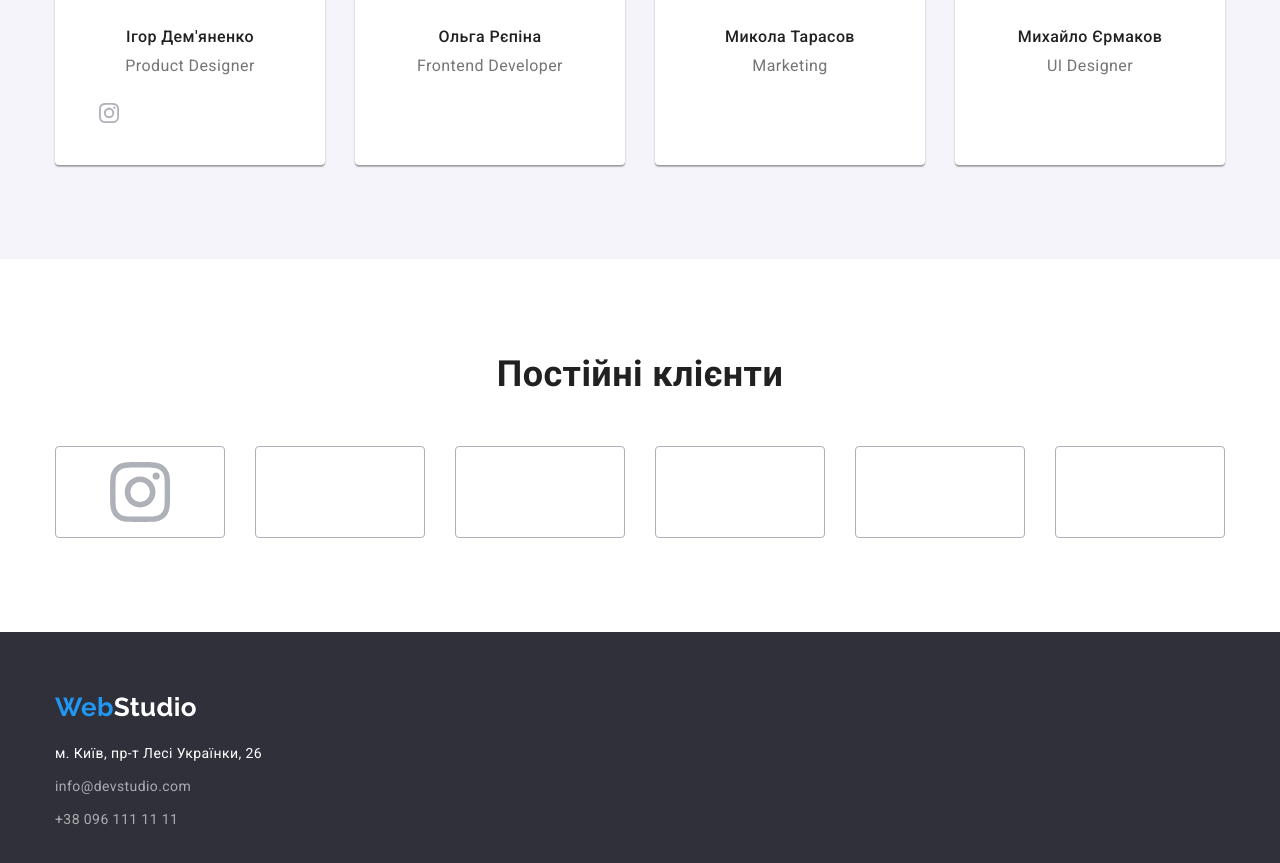
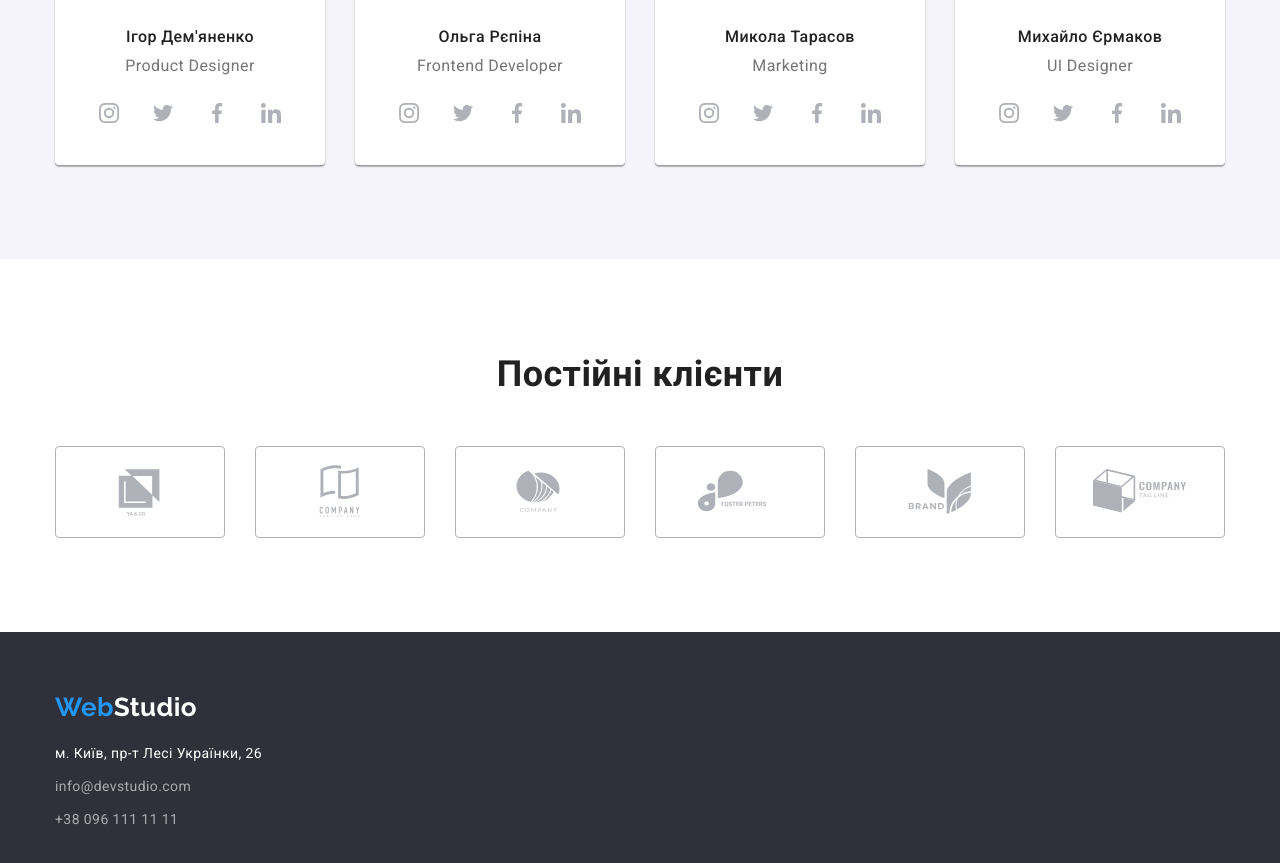
Before and after one commit to OlesyaLo/goit-markup-hw-04, a plain HTML site: page index.html in a window 1280 px wide. Shown: the part 1898-2761 px from the top of the page. Drawn offline with nearby package versions, Linux system fonts and the light colour scheme.

Commit message:
add finale styles for icons (hover/focus) in team-section and in customers-section

```diff
--- a/css/styles.css
+++ b/css/styles.css
@@ -54,6 +54,7 @@ button {
   cursor: pointer;
   border: none;
   border-radius: 4px;
+  outline: none;
 }
 
 address {
@@ -74,6 +75,7 @@ img {
 
 .link {
   text-decoration: none;
+  outline: none;
 }
 
 .container {
@@ -385,7 +387,16 @@ img {
   fill: currentColor;
 }
 
-/*.team-soc-link:hover,
+.team-soc-link:hover,
+.team-soc-link:focus {
+  background-color: var(--icon-soc-bg-accent-color);
+  color: var(--icon-soc-accent-color);
+}
+
+
+/* (first option for total hover/focus on the icon and their bg)
+
+.team-soc-link:hover,
 .team-soc-link:focus {
   background-color: var(--icon-soc-bg-accent-color);
 }
@@ -397,6 +408,7 @@ img {
 .team-soc-link:focus .team-soc-icon {
   fill: var(--icon-soc-accent-color);
 }
+*/
 
 /*-------------------------CLIENTS-LOGOS-------------------------*/
 .clients-section {
@@ -445,13 +457,12 @@ img {
   border-color: var(--icon-clients-logo-accent-color);
 }
 
-.clients-link:hover .clients-logo-icon {
+.clients-link:hover .clients-logo-icon,
+.clients-link:focus .clients-logo-icon {
   fill: var(--icon-clients-logo-accent-color);
 }
 
-.clients-link:focus .clients-logo-icon {
-  fill: var(--icon-clients-logo-accent-color);
-}
+
 
 
 /*-------------------------FOOTER-------------------------*/
--- a/index.html
+++ b/index.html
@@ -144,11 +144,22 @@
                    <svg class="team-soc-icon" width="20" height="20">
                     <use href="./images/icons.svg#icon-instagram"></use>
                    </svg>
-
                   </a></li>
-                  <li class="team-soc-item"><a href="" class="team-soc-link link"></a></li>
-                  <li class="team-soc-item"><a href="" class="team-soc-link link"></a></li>
-                  <li class="team-soc-item"><a href="" class="team-soc-link link"></a></li>
+                  <li class="team-soc-item"><a href="" class="team-soc-link link">
+                    <svg class="team-soc-icon" width="20" height="20">
+                      <use href="./images/icons.svg#icon-twitter"></use>
+                     </svg>
+                  </a></li>
+                  <li class="team-soc-item"><a href="" class="team-soc-link link">
+                    <svg class="team-soc-icon" width="20" height="20">
+                      <use href="./images/icons.svg#icon-facebook"></use>
+                     </svg>
+                  </a></li>
+                  <li class="team-soc-item"><a href="" class="team-soc-link link">
+                    <svg class="team-soc-icon" width="20" height="20">
+                      <use href="./images/icons.svg#icon-linkedin"></use>
+                     </svg>
+                  </a></li>
                 </ul>
               </div>
             </li>
@@ -163,6 +174,28 @@
               <div class="team-item-container">
                 <h3 class="team-item-title">Ольга Рєпіна</h3>
                 <p class="team-item-text"><span lang="en">Frontend Developer</span></p>
+                <ul class="team-soc-list list">
+                  <li class="team-soc-item"><a href="" class="team-soc-link link">
+                   <svg class="team-soc-icon" width="20" height="20">
+                    <use href="./images/icons.svg#icon-instagram"></use>
+                   </svg>
+                  </a></li>
+                  <li class="team-soc-item"><a href="" class="team-soc-link link">
+                    <svg class="team-soc-icon" width="20" height="20">
+                      <use href="./images/icons.svg#icon-twitter"></use>
+                     </svg>
+                  </a></li>
+                  <li class="team-soc-item"><a href="" class="team-soc-link link">
+                    <svg class="team-soc-icon" width="20" height="20">
+                      <use href="./images/icons.svg#icon-facebook"></use>
+                     </svg>
+                  </a></li>
+                  <li class="team-soc-item"><a href="" class="team-soc-link link">
+                    <svg class="team-soc-icon" width="20" height="20">
+                      <use href="./images/icons.svg#icon-linkedin"></use>
+                     </svg>
+                  </a></li>
+                </ul>
               </div>
             </li>
             <li class="team-item">
@@ -176,6 +209,28 @@
               <div class="team-item-container">
                 <h3 class="team-item-title">Микола Тарасов</h3>
                 <p class="team-item-text"><span lang="en">Marketing</span></p>
+                <ul class="team-soc-list list">
+                  <li class="team-soc-item"><a href="" class="team-soc-link link">
+                   <svg class="team-soc-icon" width="20" height="20">
+                    <use href="./images/icons.svg#icon-instagram"></use>
+                   </svg>
+                  </a></li>
+                  <li class="team-soc-item"><a href="" class="team-soc-link link">
+                    <svg class="team-soc-icon" width="20" height="20">
+                      <use href="./images/icons.svg#icon-twitter"></use>
+                     </svg>
+                  </a></li>
+                  <li class="team-soc-item"><a href="" class="team-soc-link link">
+                    <svg class="team-soc-icon" width="20" height="20">
+                      <use href="./images/icons.svg#icon-facebook"></use>
+                     </svg>
+                  </a></li>
+                  <li class="team-soc-item"><a href="" class="team-soc-link link">
+                    <svg class="team-soc-icon" width="20" height="20">
+                      <use href="./images/icons.svg#icon-linkedin"></use>
+                     </svg>
+                  </a></li>
+                </ul>
               </div>
             </li>
             <li class="team-item">
@@ -189,6 +244,28 @@
               <div class="team-item-container">
                 <h3 class="team-item-title">Михайло Єрмаков</h3>
                 <p class="team-item-text"><span lang="en">UI Designer</span></p>
+                <ul class="team-soc-list list">
+                  <li class="team-soc-item"><a href="" class="team-soc-link link">
+                   <svg class="team-soc-icon" width="20" height="20">
+                    <use href="./images/icons.svg#icon-instagram"></use>
+                   </svg>
+                  </a></li>
+                  <li class="team-soc-item"><a href="" class="team-soc-link link">
+                    <svg class="team-soc-icon" width="20" height="20">
+                      <use href="./images/icons.svg#icon-twitter"></use>
+                     </svg>
+                  </a></li>
+                  <li class="team-soc-item"><a href="" class="team-soc-link link">
+                    <svg class="team-soc-icon" width="20" height="20">
+                      <use href="./images/icons.svg#icon-facebook"></use>
+                     </svg>
+                  </a></li>
+                  <li class="team-soc-item"><a href="" class="team-soc-link link">
+                    <svg class="team-soc-icon" width="20" height="20">
+                      <use href="./images/icons.svg#icon-linkedin"></use>
+                     </svg>
+                  </a></li>
+                </ul>
               </div>
             </li>
           </ul>
@@ -201,14 +278,34 @@
           <ul class="clients-list list">
             <li class="clients-item"><a href="" class="clients-link link">
               <svg class="clients-logo-icon" width="106" height="60">
-                <use href="./images/icons.svg#icon-instagram"></use>
+                <use href="./images/icons.svg#icon-customer-logo1"></use>
                </svg>
             </a></li>
-            <li class="clients-item"><a href="" class="clients-link link"></a></li>
-            <li class="clients-item"><a href="" class="clients-link link"></a></li>
-            <li class="clients-item"><a href="" class="clients-link link"></a></li>
-            <li class="clients-item"><a href="" class="clients-link link"></a></li>
-            <li class="clients-item"><a href="" class="clients-link link"></a></li>
+            <li class="clients-item"><a href="" class="clients-link link">
+              <svg class="clients-logo-icon" width="106" height="60">
+                <use href="./images/icons.svg#icon-customer-logo2"></use>
+               </svg>
+            </a></li>
+            <li class="clients-item"><a href="" class="clients-link link">
+              <svg class="clients-logo-icon" width="106" height="60">
+                <use href="./images/icons.svg#icon-customer-logo3"></use>
+               </svg>
+            </a></li>
+            <li class="clients-item"><a href="" class="clients-link link">
+              <svg class="clients-logo-icon" width="106" height="60">
+                <use href="./images/icons.svg#icon-customer-logo4"></use>
+               </svg>
+            </a></li>
+            <li class="clients-item"><a href="" class="clients-link link">
+              <svg class="clients-logo-icon" width="106" height="60">
+                <use href="./images/icons.svg#icon-customer-logo5"></use>
+               </svg>
+            </a></li>
+            <li class="clients-item"><a href="" class="clients-link link">
+              <svg class="clients-logo-icon" width="106" height="60">
+                <use href="./images/icons.svg#icon-customer-logo6"></use>
+               </svg>
+            </a></li>
           </ul>
         </div>
       </section>
```
Also changed, not shown: images/icons/icons_another_option.svg (renamed from images/icons/icons.svg).
